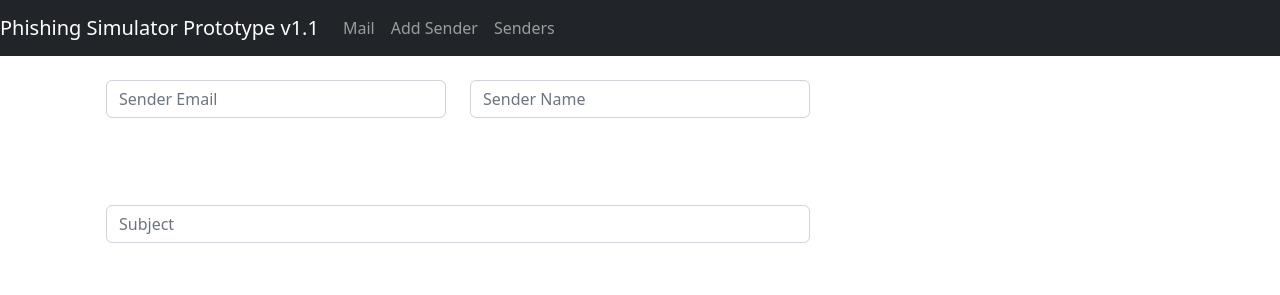
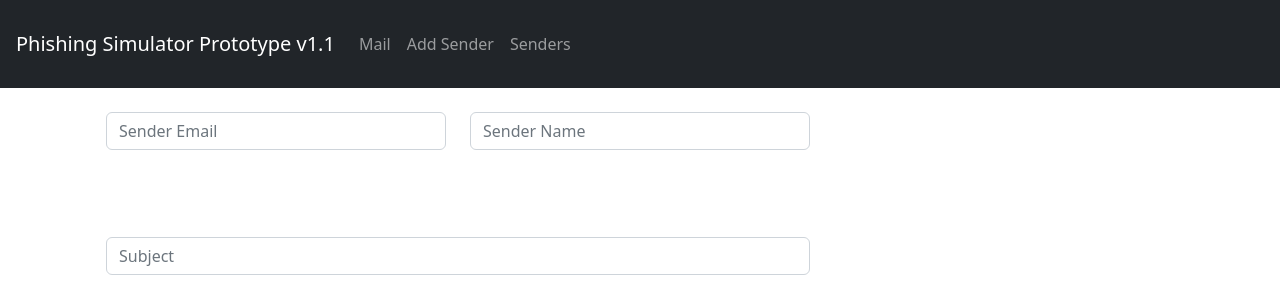
Before and after one commit to wolfpack-studio/Wolfish-django-phishing-simulator, a Django app: page / in a window 1280 px wide. Shown: the top 295 px of the page. Run offline with Django 4.2, Linux system fonts and the light colour scheme.

Commit message:
Update fl

```diff
--- a/templates/nav.html
+++ b/templates/nav.html
@@ -4,7 +4,7 @@
   <meta name="viewport" content="width=device-width, initial-scale=1">
   <link href="https://cdn.jsdelivr.net/npm/bootstrap@5.2.0-beta1/dist/css/bootstrap.min.css" rel="stylesheet" integrity="sha384-0evHe/X+R7YkIZDRvuzKMRqM+OrBnVFBL6DOitfPri4tjfHxaWutUpFmBp4vmVor" crossorigin="anonymous">
 </head>
-<header>
+<header class="p-3 bg-dark">
 
 <nav class="navbar navbar-expand-sm navbar navbar-dark bg-dark">
   <a class="navbar-brand" href="#">Phishing Simulator Prototype v1.1</a>
```
